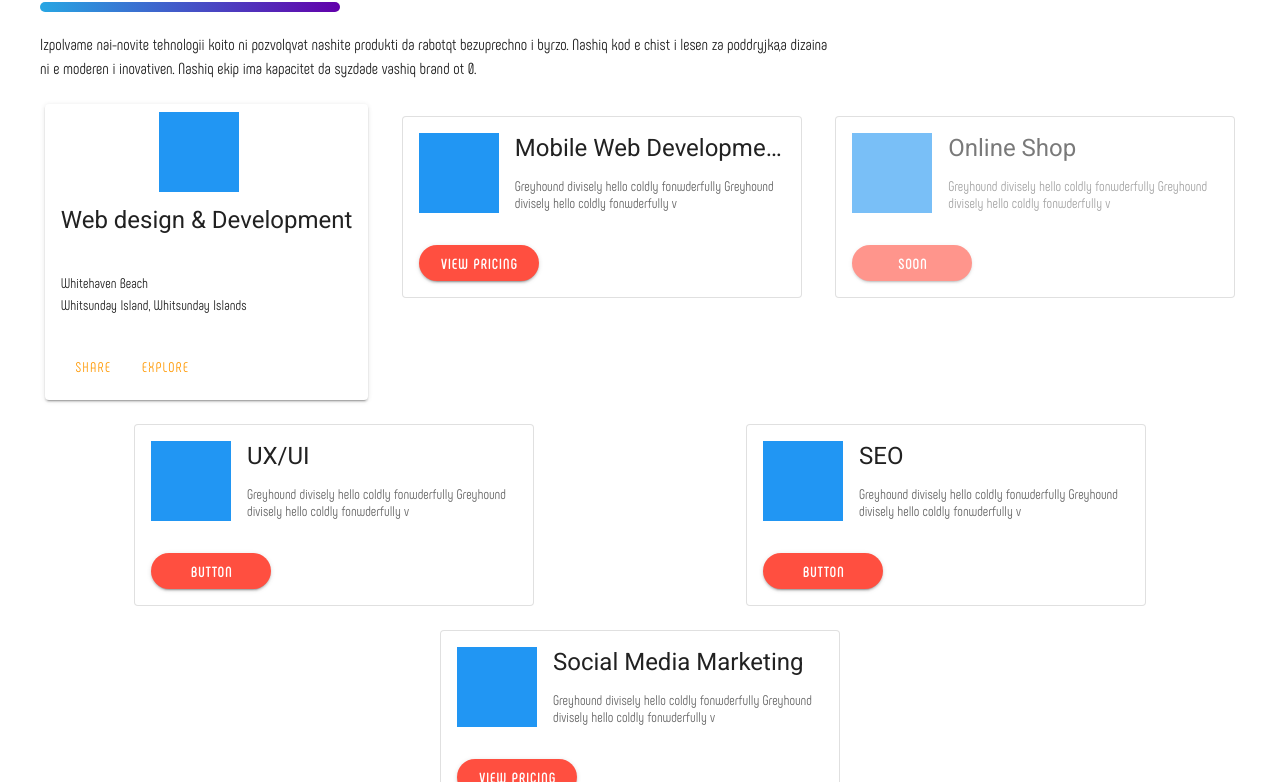
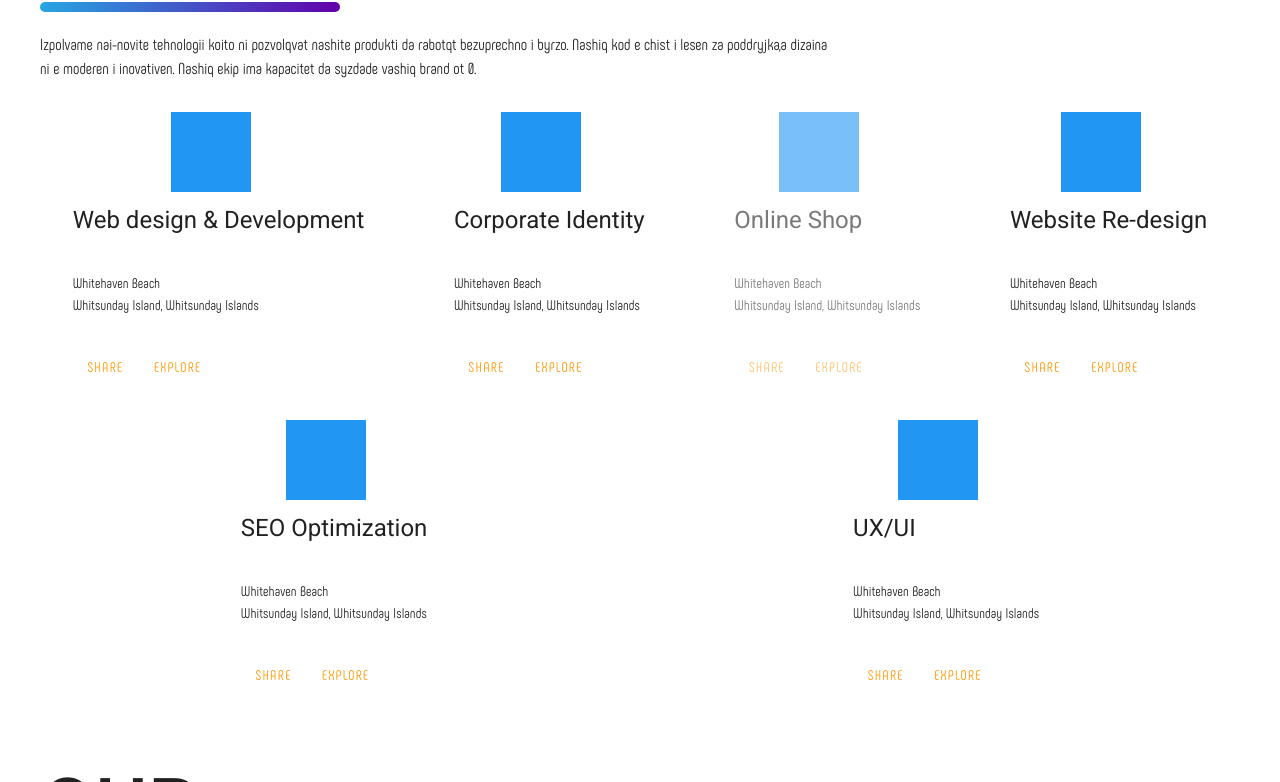
Before and after one commit to georginklv/wedoweb, a Vue app: page / in a window 1280 px wide. Shown: the part 1758-2540 px from the top of the page. Built offline with nearby package versions, Linux system fonts and the light colour scheme.

Commit message:
add form fields change style of the we know web cards footer implementation

```diff
--- a/src/components/TheHeader.vue
+++ b/src/components/TheHeader.vue
@@ -22,31 +22,78 @@
 							</template>
 							<v-card>
 								<v-card-title>
-									<span class="headline mb-4">Web Design & Development Offer</span>
-									<div class="line form-line mb-3"></div>
+									<span class="headline mb-4">Information about your project</span>
+									<div class="line form-line mb-53"></div>
 								</v-card-title>
 								<v-card-text>
 									<v-container class="pa-0">
 										<v-col class="pa-0" cols="12">
-											<v-text-field label="Outlined" placeholder="Placeholder" outlined></v-text-field>
-
-											<v-autocomplete :items="items" label="Interests" multiple></v-autocomplete>
+											<small>*indicates required field</small>
+											<v-text-field
+												class="mt-1"
+												label="What is your company main activity?*"
+												placeholder=""
+												outlined
+											></v-text-field>
 											<v-autocomplete
 												v-model="values"
 												:items="items"
 												outlined
 												chips
-												label="Outlined"
+												label="What kind of services interest you the most?"
 												multiple
 											></v-autocomplete>
+											<v-text-field class="mt-1" label="Other" placeholder="" outlined></v-text-field>
+											<v-text-field
+												class="mt-1"
+												label="Whats your project budget (leva)?*"
+												placeholder="Numbers only"
+												outlined
+											></v-text-field>
+											<v-menu
+												ref="menu"
+												v-model="menu"
+												:close-on-content-click="false"
+												:return-value.sync="date"
+												transition="scale-transition"
+												offset-y
+												min-width="290px"
+											>
+												<template v-slot:activator="{ on, attrs }">
+													<v-text-field
+														v-model="date"
+														label="What's your deadline?*"
+														prepend-icon="mdi-calendar"
+														readonly
+														v-bind="attrs"
+														v-on="on"
+													></v-text-field>
+												</template>
+												<v-date-picker v-model="date" no-title scrollable>
+													<v-spacer></v-spacer>
+													<v-btn text color="primary" @click="menu = false">Cancel</v-btn>
+													<v-btn text color="primary" @click="$refs.menu.save(date)">OK</v-btn>
+												</v-date-picker>
+											</v-menu>
+											<span class="headline mb-4">Contacts</span>
+											<div class="line form-line mb-5"></div>
+											<v-text-field class="mt-3" label="Name:*" placeholder="First & Last" outlined></v-text-field>
+											<v-text-field class="mt-1" label="Phone*" outlined></v-text-field>
+											<v-text-field class="mt-1" label="Email*" outlined></v-text-field>
+											<v-text-field class="mt-1" label="Website" outlined></v-text-field>
+											<span class="headline mb-4">GDPR</span>
+											<div class="line form-line mb-3"></div>
+											<v-checkbox
+												v-model="checkbox"
+												label="Become acquainted with personal data protection and agree to the data I have provided to be processed for the purpose of the inquiry."
+											></v-checkbox>
 										</v-col>
 									</v-container>
-									<small>*indicates required field</small>
 								</v-card-text>
 								<v-card-actions>
 									<v-spacer></v-spacer>
 									<v-btn color="blue darken-1" text @click="dialog = false">Close</v-btn>
-									<v-btn color="blue darken-1" text @click="dialog = false">Save</v-btn>
+									<v-btn color="blue darken-1" text @click="dialog = false">Submit</v-btn>
 								</v-card-actions>
 							</v-card>
 						</v-dialog>
@@ -60,9 +107,21 @@
 <script>
 export default {
 	data: () => ({
-		values: {},
+		values: [],
+		checkbox: false,
+		date: new Date().toISOString().substr(0, 10),
+		menu: false,
 		dialog: false,
-		items: ["Skiing", "Ice hockey", "Soccer", "Basketball", "Hockey", "Reading", "Writing", "Coding", "Basejump"],
+		items: [
+			'Web Design & Development',
+			'Corporate Identity',
+			'Web Site Re-design',
+			'SEO Optimization',
+			'UX/UI',
+			'Online Shop',
+			'Social Media Marketing',
+			'Other',
+		],
 	}),
 };
 </script>
@@ -86,6 +145,11 @@ export default {
 		color: #fff !important ;
 	}
 }
+.v-application .blue--text.text--darken-1 {
+	&:hover {
+		color: #fff !important ;
+	}
+}
 .btn-wrapper {
 	position: relative;
 	top: -150px;
--- a/src/components/WeKnowWeb.vue
+++ b/src/components/WeKnowWeb.vue
@@ -14,7 +14,7 @@
 				</p>
 				<v-row class="card-wrapper">
 					<v-col cols="auto">
-						<v-card class="mx-auto" max-width="400">
+						<v-card class="mx-auto " max-width="400" elevation="0">
 							<v-row justify="center">
 								<v-list-item-avatar tile size="80" color="blue"></v-list-item-avatar>
 							</v-row>
@@ -38,96 +38,122 @@
 						</v-card>
 					</v-col>
 					<v-col cols="auto">
-						<v-card class="mx-auto" max-width="400" min-width="400" hover rounded outlined>
-							<v-list-item three-line>
+						<v-card class="mx-auto " max-width="400" elevation="0">
+							<v-row justify="center">
 								<v-list-item-avatar tile size="80" color="blue"></v-list-item-avatar>
-								<v-list-item-content>
-									<v-list-item-title class="headline mb-1">Mobile Web Development</v-list-item-title>
-									<v-list-item-subtitle
-										>Greyhound divisely hello coldly fonwderfully Greyhound divisely hello coldly fonwderfully
-										v</v-list-item-subtitle
-									>
-								</v-list-item-content>
-							</v-list-item>
+							</v-row>
+							<v-list-item-title class="headline mb-1 pa-4">Corporate Identity</v-list-item-title>
+
+							<v-card-text class="text--primary">
+								<div>Whitehaven Beach</div>
+
+								<div>Whitsunday Island, Whitsunday Islands</div>
+							</v-card-text>
 
 							<v-card-actions>
-								<v-btn shaped rounded class="white--text font-weight-black" color="#ff4f40" width="120px"
-									>View Pricing</v-btn
-								>
+								<v-btn color="orange" text>
+									Share
+								</v-btn>
+
+								<v-btn color="orange" text>
+									Explore
+								</v-btn>
 							</v-card-actions>
 						</v-card>
 					</v-col>
 					<v-col cols="auto">
-						<v-card class="mx-auto" max-width="400" min-width="400" hover rounded outlined disabled>
-							<v-list-item three-line>
+						<v-card class="mx-auto " max-width="400" elevation="0" disabled>
+							<v-row justify="center">
 								<v-list-item-avatar tile size="80" color="blue"></v-list-item-avatar>
-								<v-list-item-content>
-									<v-list-item-title class="headline mb-1">Online Shop</v-list-item-title>
-									<v-list-item-subtitle
-										>Greyhound divisely hello coldly fonwderfully Greyhound divisely hello coldly fonwderfully
-										v</v-list-item-subtitle
-									>
-								</v-list-item-content>
-							</v-list-item>
+							</v-row>
+							<v-list-item-title class="headline mb-1 pa-4">Online Shop</v-list-item-title>
+
+							<v-card-text class="text--primary">
+								<div>Whitehaven Beach</div>
+
+								<div>Whitsunday Island, Whitsunday Islands</div>
+							</v-card-text>
 
 							<v-card-actions>
-								<v-btn shaped rounded class="white--text font-weight-black" color="#ff4f40" width="120px">Soon</v-btn>
+								<v-btn color="orange" text>
+									Share
+								</v-btn>
+
+								<v-btn color="orange" text>
+									Explore
+								</v-btn>
 							</v-card-actions>
 						</v-card>
 					</v-col>
 					<v-col cols="auto">
-						<v-card class="mx-auto" max-width="400" min-width="400" hover outlined>
-							<v-list-item three-line>
+						<v-card class="mx-auto " max-width="400" elevation="0">
+							<v-row justify="center">
 								<v-list-item-avatar tile size="80" color="blue"></v-list-item-avatar>
-								<v-list-item-content>
-									<v-list-item-title class="headline mb-1">UX/UI</v-list-item-title>
-									<v-list-item-subtitle
-										>Greyhound divisely hello coldly fonwderfully Greyhound divisely hello coldly fonwderfully
-										v</v-list-item-subtitle
-									>
-								</v-list-item-content>
-							</v-list-item>
+							</v-row>
+							<v-list-item-title class="headline mb-1 pa-4">Website Re-design</v-list-item-title>
+
+							<v-card-text class="text--primary">
+								<div>Whitehaven Beach</div>
+
+								<div>Whitsunday Island, Whitsunday Islands</div>
+							</v-card-text>
 
 							<v-card-actions>
-								<v-btn shaped rounded class="white--text font-weight-black" color="#ff4f40" width="120px">Button</v-btn>
+								<v-btn color="orange" text>
+									Share
+								</v-btn>
+
+								<v-btn color="orange" text>
+									Explore
+								</v-btn>
 							</v-card-actions>
 						</v-card>
 					</v-col>
 					<v-col cols="auto">
-						<v-card class="mx-auto" max-width="400" min-width="400" hover rounded outlined>
-							<v-list-item three-line>
+						<v-card class="mx-auto " max-width="400" elevation="0">
+							<v-row justify="center">
 								<v-list-item-avatar tile size="80" color="blue"></v-list-item-avatar>
-								<v-list-item-content>
-									<v-list-item-title class="headline mb-1">SEO</v-list-item-title>
-									<v-list-item-subtitle
-										>Greyhound divisely hello coldly fonwderfully Greyhound divisely hello coldly fonwderfully
-										v</v-list-item-subtitle
-									>
-								</v-list-item-content>
-							</v-list-item>
+							</v-row>
+							<v-list-item-title class="headline mb-1 pa-4">SEO Optimization</v-list-item-title>
+
+							<v-card-text class="text--primary">
+								<div>Whitehaven Beach</div>
+
+								<div>Whitsunday Island, Whitsunday Islands</div>
+							</v-card-text>
 
 							<v-card-actions>
-								<v-btn shaped rounded class="white--text font-weight-black" color="#ff4f40" width="120px">Button</v-btn>
+								<v-btn color="orange" text>
+									Share
+								</v-btn>
+
+								<v-btn color="orange" text>
+									Explore
+								</v-btn>
 							</v-card-actions>
 						</v-card>
 					</v-col>
 					<v-col cols="auto">
-						<v-card class="mx-auto" max-width="400" min-width="400" hover rounded outlined>
-							<v-list-item three-line>
+						<v-card class="mx-auto " max-width="400" elevation="0">
+							<v-row justify="center">
 								<v-list-item-avatar tile size="80" color="blue"></v-list-item-avatar>
-								<v-list-item-content>
-									<v-list-item-title class="headline mb-1">Social Media Marketing</v-list-item-title>
-									<v-list-item-subtitle
-										>Greyhound divisely hello coldly fonwderfully Greyhound divisely hello coldly fonwderfully
-										v</v-list-item-subtitle
-									>
-								</v-list-item-content>
-							</v-list-item>
+							</v-row>
+							<v-list-item-title class="headline mb-1 pa-4">UX/UI</v-list-item-title>
+
+							<v-card-text class="text--primary">
+								<div>Whitehaven Beach</div>
+
+								<div>Whitsunday Island, Whitsunday Islands</div>
+							</v-card-text>
 
 							<v-card-actions>
-								<v-btn shaped rounded class="white--text font-weight-black" color="#ff4f40" width="120px"
-									>View Pricing</v-btn
-								>
+								<v-btn color="orange" text>
+									Share
+								</v-btn>
+
+								<v-btn color="orange" text>
+									Explore
+								</v-btn>
 							</v-card-actions>
 						</v-card>
 					</v-col>
@@ -150,6 +176,10 @@ export default {};
 }
 .v-card {
 	cursor: unset;
+	transition: 0.2s linear;
+	&:hover {
+		background-color: #f6f6f6;
+	}
 }
 .v-card__actions {
 	padding: 16px;
```
Also changed, not shown: src/App.vue (+13 -12 lines), src/components/TheFooter.vue (+37 -10 lines), 1 other file (tests, documents, lock files or other folders).
